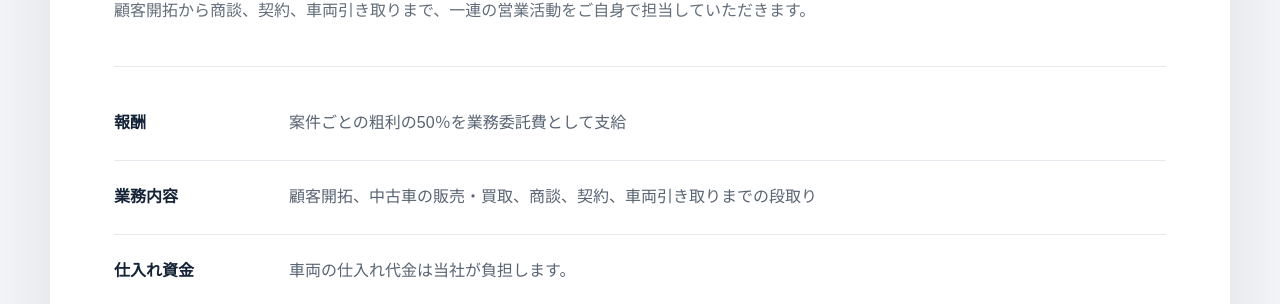
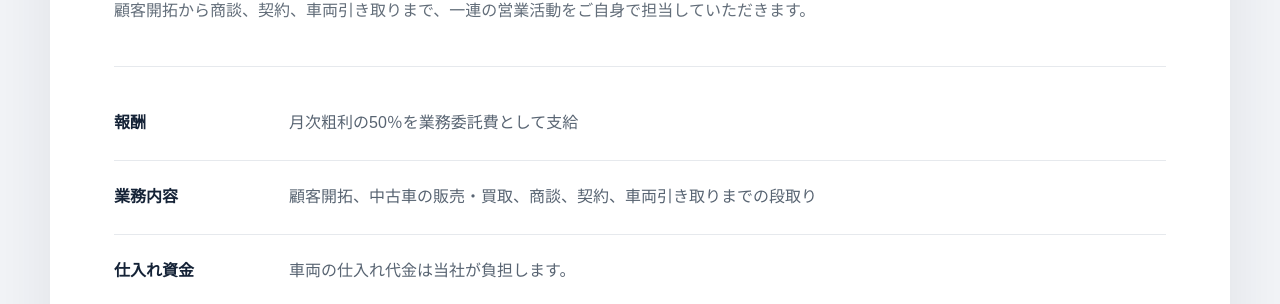
Before and after one commit to liberal0321/LibeRal., a Jekyll site: the page built from recruit.html, in a window 1280 px wide and 900 px high, scrolled down 1375 px. Shown: the part 146-450 px from the top of the window. Built offline with Jekyll 4.4.1, drawn with Linux system fonts in a browser that asks for light colours.

Commit message:
Update recruit.html

```diff
--- a/recruit.html
+++ b/recruit.html
@@ -63,7 +63,7 @@ copyright_years: "2025-2026"
           </div>
 
           <dl class="job-details">
-            <div><dt>報酬</dt><dd>案件ごとの粗利の50％を業務委託費として支給</dd></div>
+            <div><dt>報酬</dt><dd>月次粗利の50％を業務委託費として支給</dd></div>
             <div><dt>業務内容</dt><dd>顧客開拓、中古車の販売・買取、商談、契約、車両引き取りまでの段取り</dd></div>
             <div><dt>仕入れ資金</dt><dd>車両の仕入れ代金は当社が負担します。</dd></div>
             <div><dt>オークション</dt><dd>各種オークションからの落札・出品が可能です。</dd></div>
```
